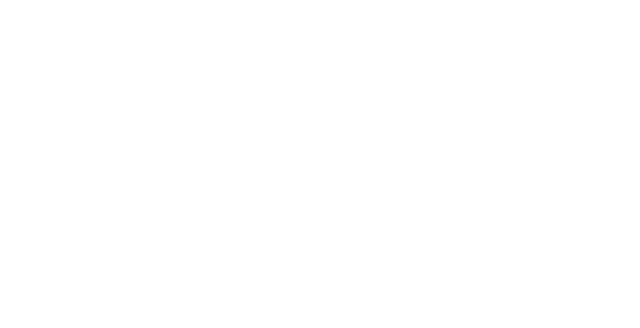
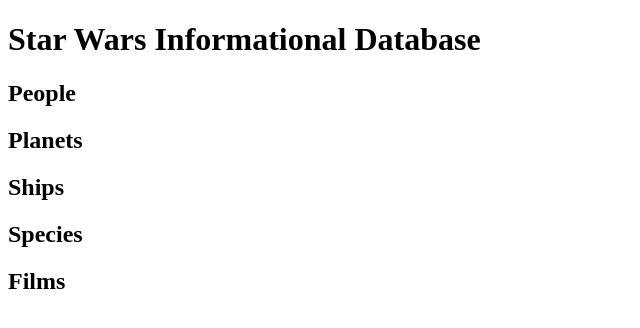
Before and after one commit to SuedePritch/crispy-spork, a plain HTML site: page index.html in a window 1280 px wide. Shown: the whole page, without its empty margins (0-640 px from the left). Drawn offline with Linux system fonts and the light colour scheme.

Commit message:
HTML made the h2 tags

```diff
--- a/index.html
+++ b/index.html
@@ -7,6 +7,12 @@
     <title>Document</title>
 </head>
 <body>
+    <h1>Star Wars Informational Database</h1>
+    <h2>People</h2>
+    <h2>Planets</h2>
+    <h2>Ships</h2>
+    <h2>Species</h2>
+    <h2>Films</h2>
     <script src="./assets/javascript/script.js"></script>
 </body>
 </html>
```
